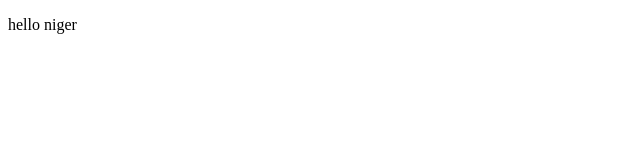
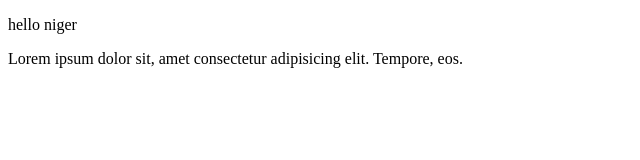
Before and after one commit to Ibrohim12346/hello-niga, a plain HTML site: page index.html in a window 1280 px wide. Shown: the whole page, without its empty margins (0-640 px from the left). Drawn offline with Linux system fonts and the light colour scheme.

Commit message:
asdvasdvasd

```diff
--- a/index.html
+++ b/index.html
@@ -8,5 +8,8 @@
 <body>
 
     <p>hello niger</p>
+    <p>
+        Lorem ipsum dolor sit, amet consectetur adipisicing elit. Tempore, eos.
+    </p>
 </body>
 </html>
```
